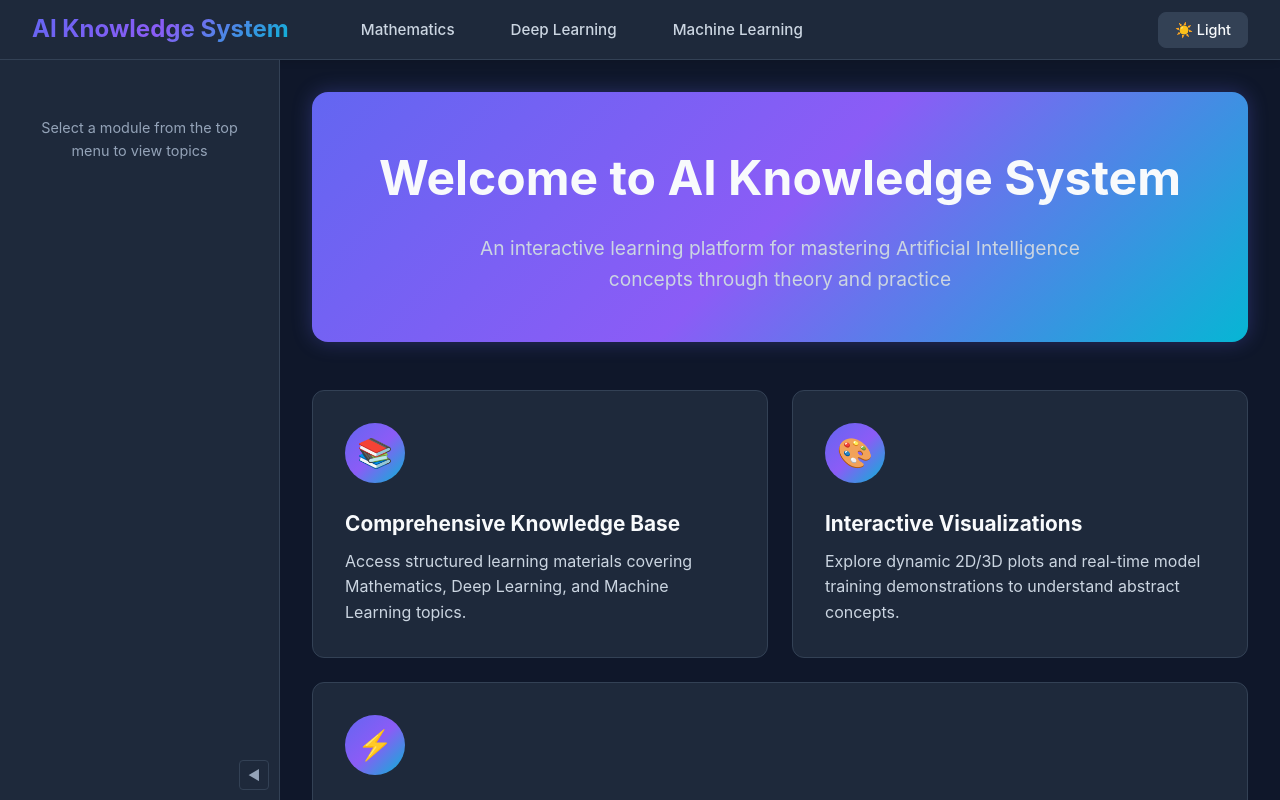
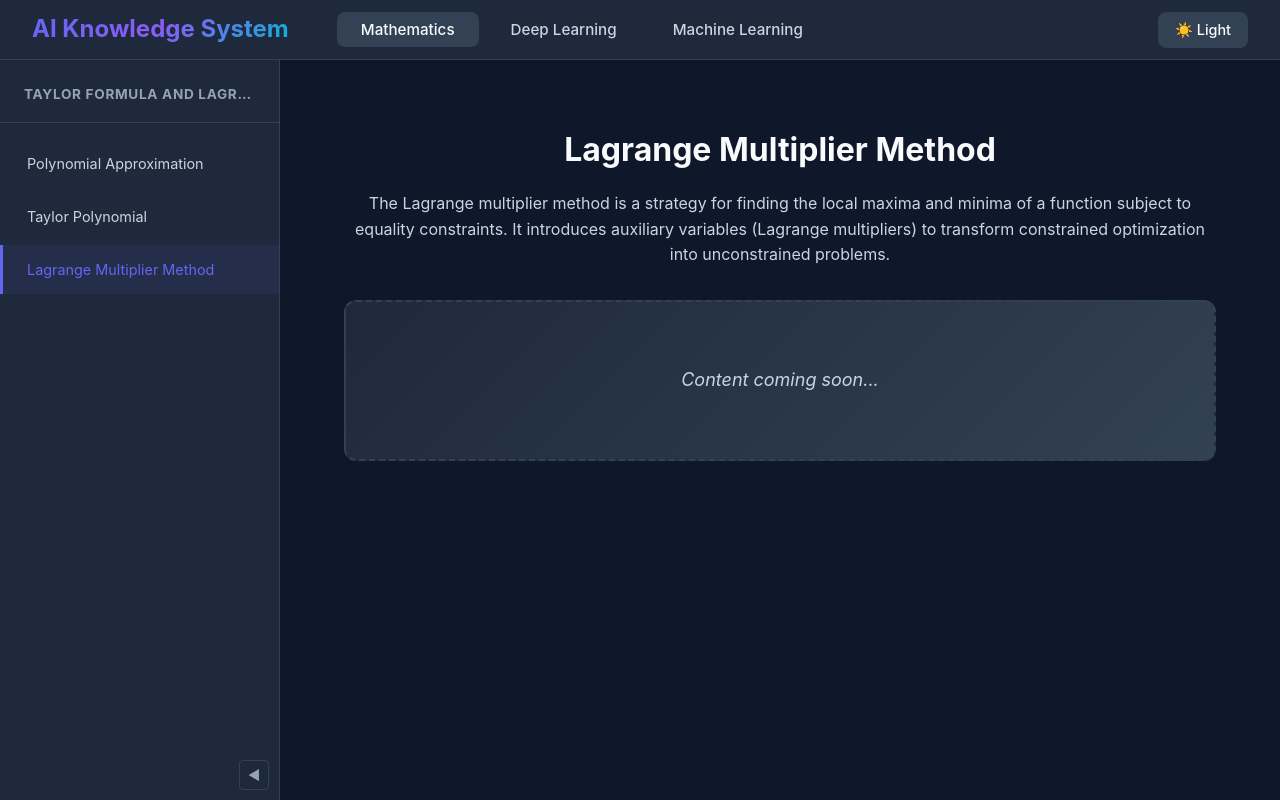
Before and after one commit to elliott-hz/ML_AI, a React app in the folder frontend/: page /mathematics/3-taylor-formula/lagrange-multiplier in a window 1280 px wide. Before the commit this address led to /. Shown: the top 800 px of the page. Built offline with nearby package versions, Linux system fonts and the light colour scheme; the HTML template or start-up script is replaced by a standard one.

Commit message:
add new 2nd-level menu

```diff
--- a/frontend/src/config/menuConfig.json
+++ b/frontend/src/config/menuConfig.json
@@ -69,6 +69,30 @@
               "component": "IntegralFunction"
             }
           ]
+        },
+        {
+          "id": "math_3",
+          "name": "Taylor Formula and Lagrange",
+          "children": [
+            {
+              "id": "math_3_1",
+              "name": "Polynomial Approximation",
+              "path": "/mathematics/3-taylor-formula/polynomial-approximation",
+              "component": "PolynomialApproximation"
+            },
+            {
+              "id": "math_3_2",
+              "name": "Taylor Polynomial",
+              "path": "/mathematics/3-taylor-formula/taylor-polynomial",
+              "component": "TaylorPolynomial"
+            },
+            {
+              "id": "math_3_3",
+              "name": "Lagrange Multiplier Method",
+              "path": "/mathematics/3-taylor-formula/lagrange-multiplier",
+              "component": "LagrangeMultiplier"
+            }
+          ]
         }
       ]
     },
--- /dev/null
+++ b/frontend/src/pages/math/taylor-formula/LagrangeMultiplier.jsx
@@ -0,0 +1,64 @@
+import React from 'react';
+import styled from 'styled-components';
+
+const PageContainer = styled.div`
+  padding: ${({ theme }) => theme?.spacing?.xl || '2rem'};
+  max-width: 1400px;
+  margin: 0 auto;
+`;
+
+const Header = styled.div`
+  text-align: center;
+  margin-bottom: ${({ theme }) => theme?.spacing?.xl || '2rem'};
+`;
+
+const Title = styled.h1`
+  color: ${({ theme }) => theme?.colors?.textPrimary || '#f8fafc'};
+  font-size: 32px;
+  font-weight: 700;
+  margin-bottom: ${({ theme }) => theme?.spacing?.md || '1rem'};
+`;
+
+const Subtitle = styled.p`
+  color: ${({ theme }) => theme?.colors?.textSecondary || '#cbd5e1'};
+  font-size: 16px;
+  line-height: 1.6;
+`;
+
+const PlaceholderBox = styled.div`
+  background: linear-gradient(135deg, ${({ theme }) => theme?.colors?.cardBg || '#1e293b'}, ${({ theme }) => theme?.colors?.inputBg || '#334155'});
+  border: 2px dashed ${({ theme }) => theme?.colors?.border || '#334155'};
+  border-radius: 12px;
+  padding: 4rem 2rem;
+  text-align: center;
+  margin-top: 2rem;
+`;
+
+const PlaceholderText = styled.p`
+  color: ${({ theme }) => theme?.colors?.textSecondary || '#cbd5e1'};
+  font-size: 18px;
+  font-style: italic;
+`;
+
+/**
+ * LagrangeMultiplier 主页面 — Lagrange Multiplier Method
+ */
+const LagrangeMultiplier = () => {
+  return (
+    <PageContainer>
+      <Header>
+        <Title>Lagrange Multiplier Method</Title>
+        <Subtitle>
+          The Lagrange multiplier method is a strategy for finding the local maxima and minima
+          of a function subject to equality constraints. It introduces auxiliary variables
+          (Lagrange multipliers) to transform constrained optimization into unconstrained problems.
+        </Subtitle>
+      </Header>
+      <PlaceholderBox>
+        <PlaceholderText>Content coming soon...</PlaceholderText>
+      </PlaceholderBox>
+    </PageContainer>
+  );
+};
+
+export default LagrangeMultiplier;
--- /dev/null
+++ b/frontend/src/pages/math/taylor-formula/PolynomialApproximation.jsx
@@ -0,0 +1,64 @@
+import React from 'react';
+import styled from 'styled-components';
+
+const PageContainer = styled.div`
+  padding: ${({ theme }) => theme?.spacing?.xl || '2rem'};
+  max-width: 1400px;
+  margin: 0 auto;
+`;
+
+const Header = styled.div`
+  text-align: center;
+  margin-bottom: ${({ theme }) => theme?.spacing?.xl || '2rem'};
+`;
+
+const Title = styled.h1`
+  color: ${({ theme }) => theme?.colors?.textPrimary || '#f8fafc'};
+  font-size: 32px;
+  font-weight: 700;
+  margin-bottom: ${({ theme }) => theme?.spacing?.md || '1rem'};
+`;
+
+const Subtitle = styled.p`
+  color: ${({ theme }) => theme?.colors?.textSecondary || '#cbd5e1'};
+  font-size: 16px;
+  line-height: 1.6;
+`;
+
+const PlaceholderBox = styled.div`
+  background: linear-gradient(135deg, ${({ theme }) => theme?.colors?.cardBg || '#1e293b'}, ${({ theme }) => theme?.colors?.inputBg || '#334155'});
+  border: 2px dashed ${({ theme }) => theme?.colors?.border || '#334155'};
+  border-radius: 12px;
+  padding: 4rem 2rem;
+  text-align: center;
+  margin-top: 2rem;
+`;
+
+const PlaceholderText = styled.p`
+  color: ${({ theme }) => theme?.colors?.textSecondary || '#cbd5e1'};
+  font-size: 18px;
+  font-style: italic;
+`;
+
+/**
+ * PolynomialApproximation 主页面 — Polynomial Approximation
+ */
+const PolynomialApproximation = () => {
+  return (
+    <PageContainer>
+      <Header>
+        <Title>Polynomial Approximation</Title>
+        <Subtitle>
+          Approximating functions using polynomials. Polynomial approximation is the foundation
+          of Taylor series — representing complex functions as simpler polynomial expressions
+          that are easier to analyze and compute.
+        </Subtitle>
+      </Header>
+      <PlaceholderBox>
+        <PlaceholderText>Content coming soon...</PlaceholderText>
+      </PlaceholderBox>
+    </PageContainer>
+  );
+};
+
+export default PolynomialApproximation;
--- /dev/null
+++ b/frontend/src/pages/math/taylor-formula/TaylorPolynomial.jsx
@@ -0,0 +1,64 @@
+import React from 'react';
+import styled from 'styled-components';
+
+const PageContainer = styled.div`
+  padding: ${({ theme }) => theme?.spacing?.xl || '2rem'};
+  max-width: 1400px;
+  margin: 0 auto;
+`;
+
+const Header = styled.div`
+  text-align: center;
+  margin-bottom: ${({ theme }) => theme?.spacing?.xl || '2rem'};
+`;
+
+const Title = styled.h1`
+  color: ${({ theme }) => theme?.colors?.textPrimary || '#f8fafc'};
+  font-size: 32px;
+  font-weight: 700;
+  margin-bottom: ${({ theme }) => theme?.spacing?.md || '1rem'};
+`;
+
+const Subtitle = styled.p`
+  color: ${({ theme }) => theme?.colors?.textSecondary || '#cbd5e1'};
+  font-size: 16px;
+  line-height: 1.6;
+`;
+
+const PlaceholderBox = styled.div`
+  background: linear-gradient(135deg, ${({ theme }) => theme?.colors?.cardBg || '#1e293b'}, ${({ theme }) => theme?.colors?.inputBg || '#334155'});
+  border: 2px dashed ${({ theme }) => theme?.colors?.border || '#334155'};
+  border-radius: 12px;
+  padding: 4rem 2rem;
+  text-align: center;
+  margin-top: 2rem;
+`;
+
+const PlaceholderText = styled.p`
+  color: ${({ theme }) => theme?.colors?.textSecondary || '#cbd5e1'};
+  font-size: 18px;
+  font-style: italic;
+`;
+
+/**
+ * TaylorPolynomial 主页面 — Taylor Polynomial
+ */
+const TaylorPolynomial = () => {
+  return (
+    <PageContainer>
+      <Header>
+        <Title>Taylor Polynomial</Title>
+        <Subtitle>
+          Taylor polynomials provide a powerful way to approximate functions near a point
+          using a polynomial whose derivatives match those of the function at that point.
+          Higher-degree polynomials yield better approximations.
+        </Subtitle>
+      </Header>
+      <PlaceholderBox>
+        <PlaceholderText>Content coming soon...</PlaceholderText>
+      </PlaceholderBox>
+    </PageContainer>
+  );
+};
+
+export default TaylorPolynomial;
--- a/frontend/src/routes/AppRoutes.jsx
+++ b/frontend/src/routes/AppRoutes.jsx
@@ -79,6 +79,11 @@ import SignPreservingProperty from '../pages/math/calculus/definite-integral/pro
 import IntegralFunction from '../pages/math/calculus/IntegralFunction';
 import GeometricMeaning from '../pages/math/calculus/integral-function/GeometricMeaning';
 import FundamentalTheorem from '../pages/math/calculus/integral-function/anti-derivative/FundamentalTheorem';
+
+// 数学模块 - Taylor Formula and Lagrange
+import PolynomialApproximation from '../pages/math/taylor-formula/PolynomialApproximation';
+import TaylorPolynomial from '../pages/math/taylor-formula/TaylorPolynomial';
+import LagrangeMultiplier from '../pages/math/taylor-formula/LagrangeMultiplier';
 
 // 动态导入页面组件的辅助函数
 const importPageComponent = (componentName) => {
@@ -209,6 +214,11 @@ const AppRoutes = () => {
         <Route path="/mathematics/2-calculus/integral-function/geometric-meaning" element={<GeometricMeaning />} />
         <Route path="/mathematics/2-calculus/integral-function/fundamental-theorem" element={<FundamentalTheorem />} />
 
+        {/* 数学模块 - Taylor Formula and Lagrange */}
+        <Route path="/mathematics/3-taylor-formula/polynomial-approximation" element={<PolynomialApproximation />} />
+        <Route path="/mathematics/3-taylor-formula/taylor-polynomial" element={<TaylorPolynomial />} />
+        <Route path="/mathematics/3-taylor-formula/lagrange-multiplier" element={<LagrangeMultiplier />} />
+
         {/* 其他数学模块路由 - 示例 */}
         <Route path="/deep-learning/1-neural-networks/perceptron" element={<div>Perceptron Page - Coming Soon</div>} />
 
```
